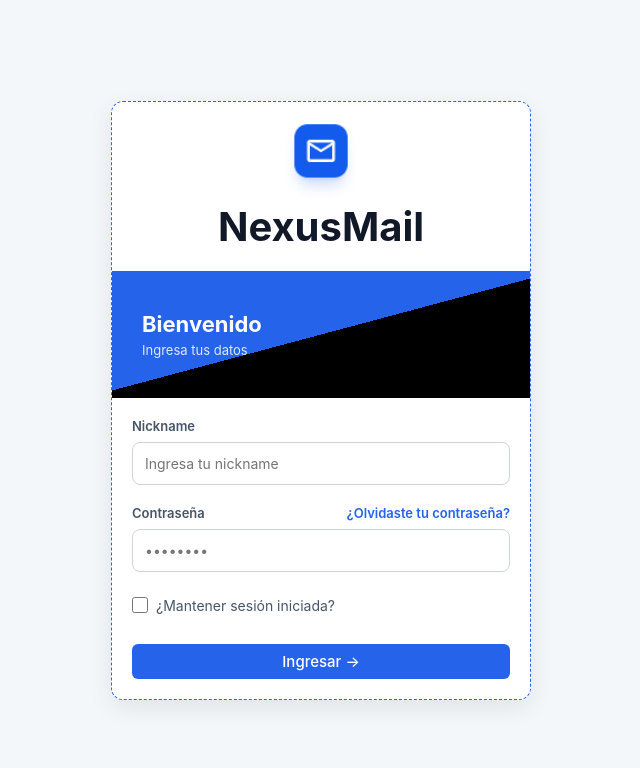
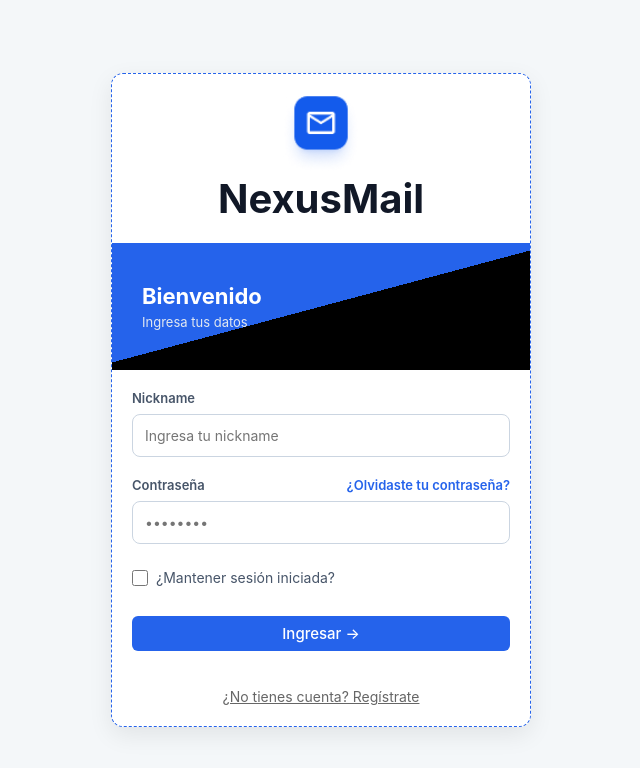
Before and after one commit to GOTENSSLOw/nexusmail--app, a React (Vite) app in the folder frontend/: page /login in a window 1280 px wide. Shown: the top 768 px of the page, without its empty margins (319-959 px from the left). Built offline with nearby package versions, Linux system fonts and the light colour scheme.

Commit message:
implement user registration flow and optimize Layout re-renders with useCallback

```diff
--- a/frontend/src/pages/Layout.jsx
+++ b/frontend/src/pages/Layout.jsx
@@ -1,4 +1,4 @@
-import { useState, useEffect } from 'react';
+import { useState, useEffect, useCallback } from 'react';
 import { Outlet } from 'react-router-dom';
 import { Sidebar } from './Sidebar';
 import { ComposeModal } from './ComposeModal';
@@ -11,7 +11,7 @@ export const Layout = () => {
     const { username, password } = useAuth();
     const [unreadCount, setUnreadCount] = useState(0);
 
-    const loadUnreadCount = () => {
+    const loadUnreadCount = useCallback(() => {
         if (!username || !password) return;
         fetchEmails(username, password)
             .then((data) => {
@@ -19,11 +19,11 @@ export const Layout = () => {
                 setUnreadCount(count);
             })
             .catch(() => {});
-    };
+    }, [username, password]);
 
     useEffect(() => {
         loadUnreadCount();
-    }, [username, password]);
+    }, [loadUnreadCount]);
 
     return (
         <div className="dashboard-container">
--- a/frontend/src/pages/Loginpage/LoginForm.jsx
+++ b/frontend/src/pages/Loginpage/LoginForm.jsx
@@ -2,7 +2,7 @@ import { useState } from 'react';
 import { useNavigate } from 'react-router-dom';
 import { LoginInput } from './LoginInput';
 import { useAuth } from '../../context/AuthContext';
-import { loginUser } from '../../services/api';
+import { loginUser, registerUser } from '../../services/api';
 
 export const LoginForm = () => {
     const navigate = useNavigate();
@@ -11,24 +11,29 @@ export const LoginForm = () => {
     const [password, setPassword] = useState('');
     const [error, setError] = useState('');
     const [loading, setLoading] = useState(false);
+    const [isRegistering, setIsRegistering] = useState(false);
 
-    const handleLogin = async (e) => {
+    const handleSubmit = async (e) => {
         e.preventDefault();
         setError('');
         setLoading(true);
         try {
-            await loginUser(username, password);
+            if (isRegistering) {
+                await registerUser(username, password);
+            } else {
+                await loginUser(username, password);
+            }
             login(username, password);
             navigate('/inbox');
         } catch (err) {
-            setError(err.message || 'Credenciales inválidas');
+            setError(err.message || (isRegistering ? 'Error al registrar' : 'Credenciales inválidas'));
         } finally {
             setLoading(false);
         }
     };
 
     return (
-        <form className="login-form" onSubmit={handleLogin}>
+        <form className="login-form" onSubmit={handleSubmit}>
             {error && <div style={{ color: 'red', marginBottom: '10px' }}>{error}</div>}
             <LoginInput
                 label="Nickname"
@@ -55,8 +60,16 @@ export const LoginForm = () => {
             </div>
 
             <button type="submit" className="btn-primary" disabled={loading}>
-                {loading ? 'Ingresando...' : 'Ingresar →'}
+                {loading ? 'Procesando...' : (isRegistering ? 'Registrarse →' : 'Ingresar →')}
             </button>
+            <div style={{ marginTop: '15px', textAlign: 'center' }}>
+                <span
+                    onClick={() => setIsRegistering(!isRegistering)}
+                    style={{ cursor: 'pointer', color: '#666', textDecoration: 'underline', fontSize: '14px' }}
+                >
+                    {isRegistering ? '¿Ya tienes cuenta? Ingresa aquí' : '¿No tienes cuenta? Regístrate'}
+                </span>
+            </div>
         </form>
     );
 };
--- a/frontend/src/services/api.js
+++ b/frontend/src/services/api.js
@@ -1,4 +1,17 @@
 const API_BASE = '/api';
+
+export async function registerUser(username, password) {
+  const res = await fetch(`${API_BASE}/register/`, {
+    method: 'POST',
+    headers: { 'Content-Type': 'application/json' },
+    body: JSON.stringify({ username, password }),
+  });
+  if (!res.ok) {
+    const err = await res.json();
+    throw new Error(err.error || 'Registration failed');
+  }
+  return await res.json();
+}
 
 export async function loginUser(username, password) {
   const res = await fetch(`${API_BASE}/read-emails/${encodeURIComponent(username)}/`, {
```
Also changed, not shown: 1 other file (tests, documents, lock files or other folders).
